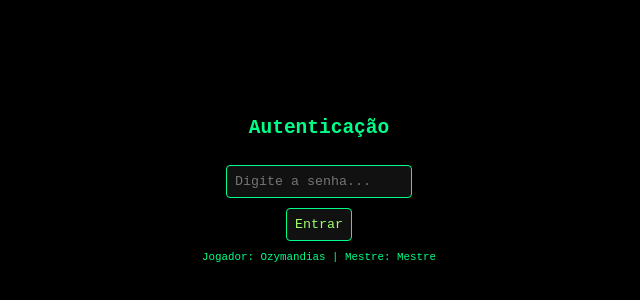
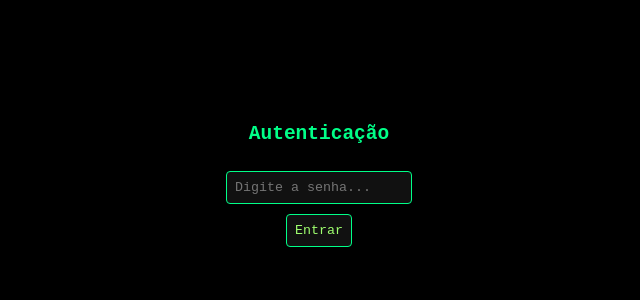
Before and after one commit to RyanMK-C/rpg-terminal, a website: page public/index.html in a window 1280 px wide. Shown: the part 238-538 px from the top of the page, without its empty margins (321-961 px from the left). Drawn offline with nearby package versions, Linux system fonts and the light colour scheme.

Commit message:
Update index.html

```diff
--- a/public/index.html
+++ b/public/index.html
@@ -102,7 +102,7 @@
     <h2>Autenticação</h2>
     <input id="senha" type="password" placeholder="Digite a senha..." />
     <button id="entrar">Entrar</button>
-    <small>Jogador: Ozymandias | Mestre: Mestre</small>
+    <small></small>
   </div>
 
   <!-- TERMINAL -->
```
